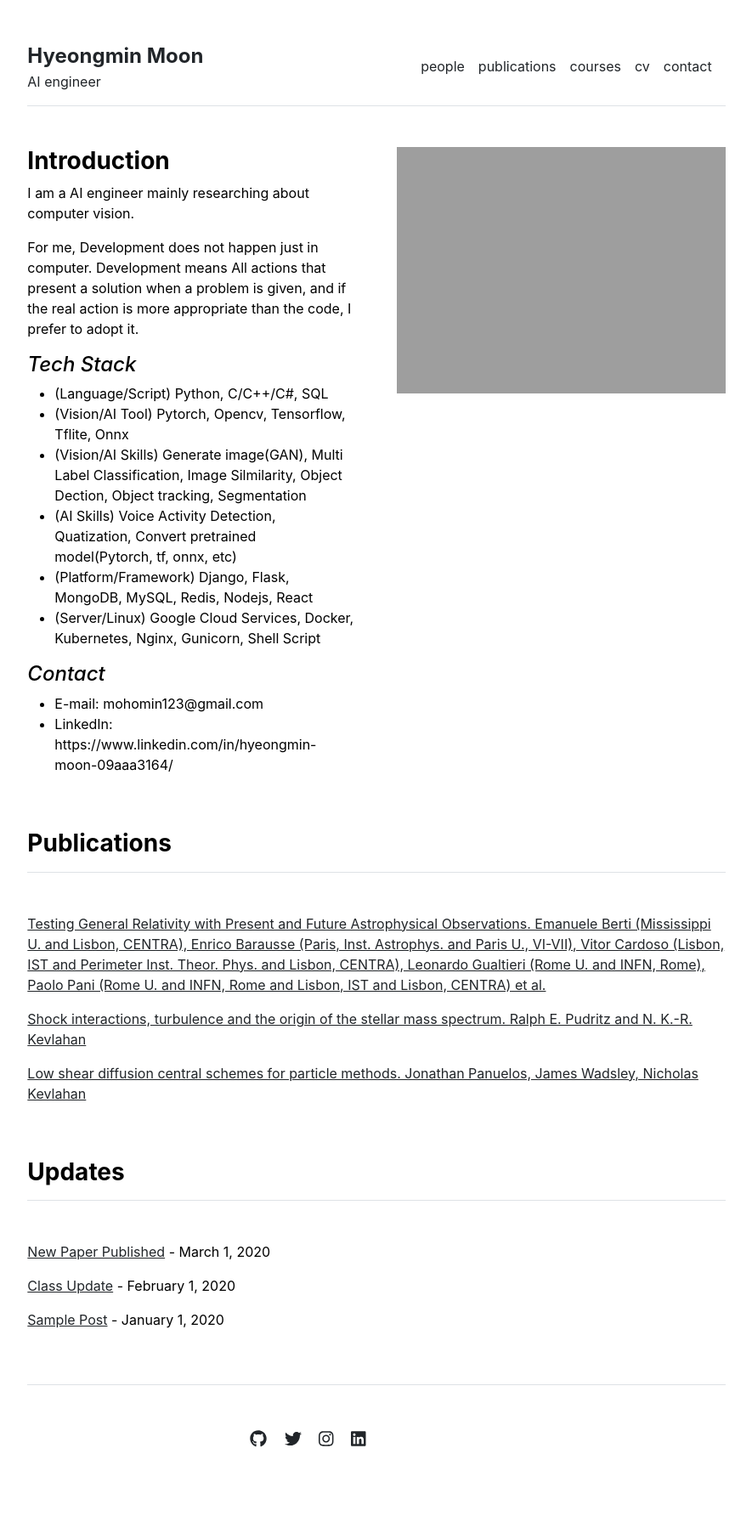
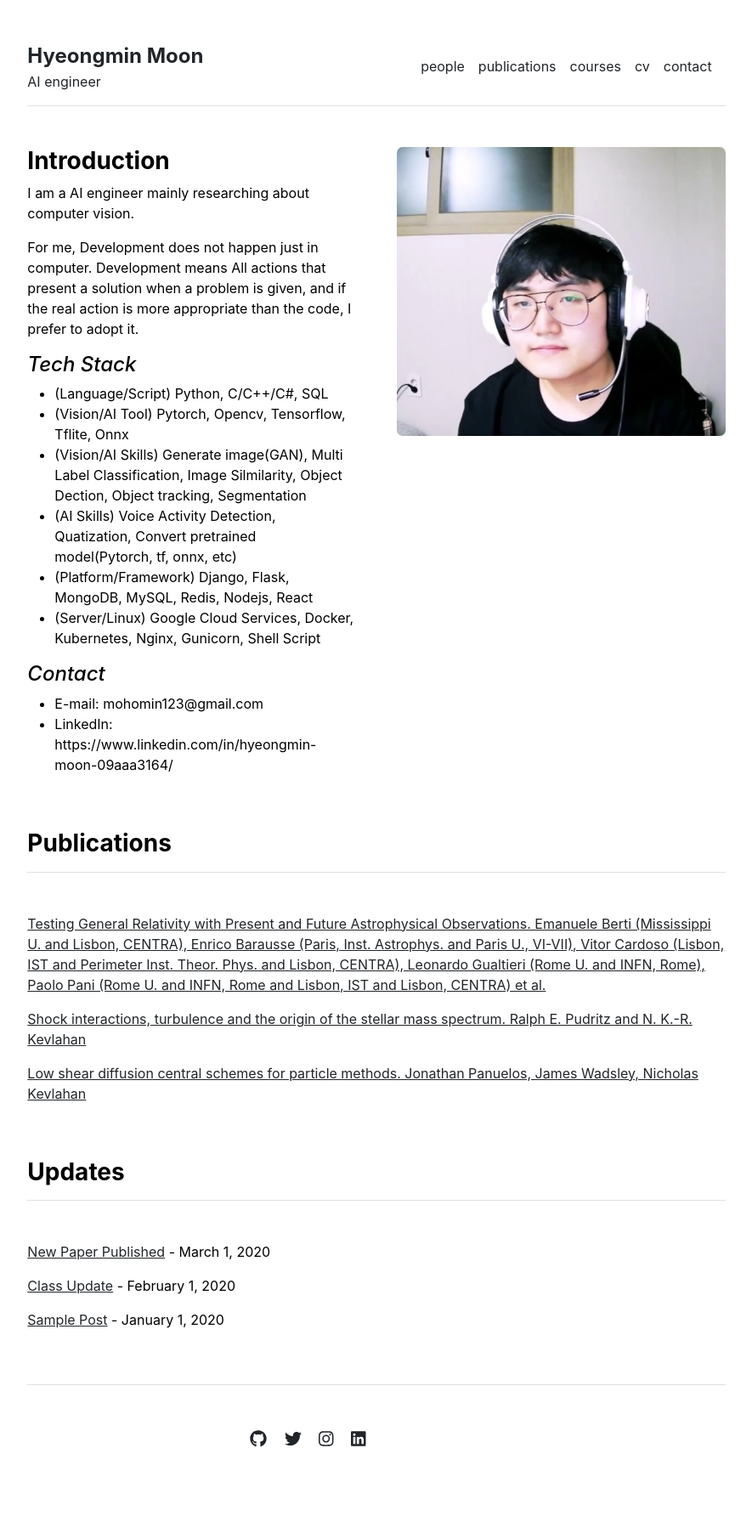
Before and after one commit to HyeongminMoon/HyeongminMoon.github.io, a Jekyll site: the page built from index.md, in a window 1280 px wide. Shown: the whole page at 85% size, without its empty margins (197-1082 px from the left). Built offline with Jekyll 4.4.1, drawn with Linux system fonts in a browser that asks for light colours.

Commit message:
Update home.html

```diff
--- a/_layouts/home.html
+++ b/_layouts/home.html
@@ -8,7 +8,7 @@ layout: default
     {{ content }}
   </div>
   <div class="col-md-6">
-    <img src="{{ site.github.url }}/assets/img/home.jpg" alt="Home" width="100%">
+    <img src="{{ site.github.url }}/assets/img/profile.jpg" alt="Home" width="100%" style="border-radius:7px;">
   </div>
 </div>
 
```
